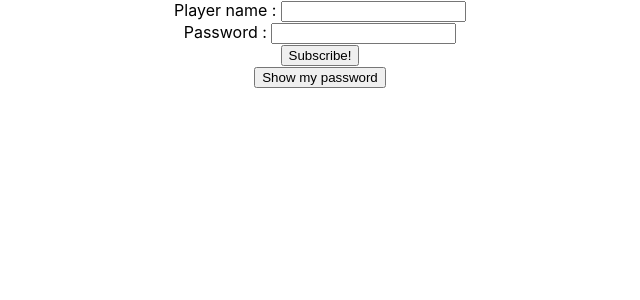
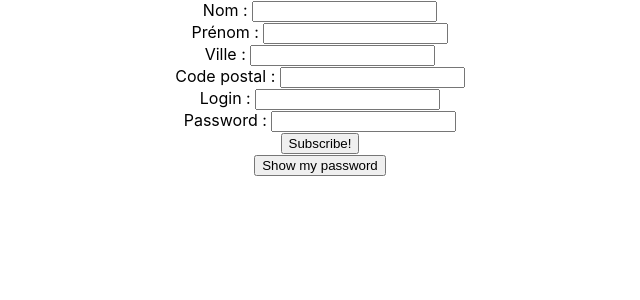
Before and after one commit to jbb-dev/demo-react, a React (Create React App) app: page / in a window 1280 px wide. Shown: the top 300 px of the page, without its empty margins (320-960 px from the left). Built offline with nearby package versions, Linux system fonts and the light colour scheme.

Commit message:
add new form fields

```diff
--- a/src/components/Form.jsx
+++ b/src/components/Form.jsx
@@ -3,15 +3,19 @@ import { INPUT_TYPE } from '../commun/inputType';
 
 const Form = () => {
 
-    const [playerName, setPlayerName] = useState('');
+    const [name, setName] = useState('');
+    const [firstname, setFirstname] = useState('');
+    const [city, setCity] = useState('');
+    const [postalCode, setPostalCode] = useState('');
+    const [email, setEmail] = useState('');
+
     const [password, setPassword] = useState('');
-    // const [inputType, setInputType] = useState(INPUT_TYPE.PASSWORD);
     const [isPasswordType, setIsPasswordType] = useState(true);
 
 
     const handleName = (event) => {
         const value = event.target.value;
-        setPlayerName(value);
+        setName(value);
     };
 
     const handlePassword = (event) => {
@@ -19,22 +23,30 @@ const Form = () => {
         setPassword(value);
     };
 
+    const handleFirstname = (event) => {
+        const value = event.target.value;
+        setFirstname(value);
+    };
+
+    const handleCity = (event) => {
+        const value = event.target.value;
+        setCity(value);
+    };
+
+    const handlePostalCode = (event) => {
+        const value = event.target.value;
+        setPostalCode(value);
+    };
+
+    const handleEmail = (event) => {
+        const value = event.target.value;
+        setEmail(value);
+    };
+
     const register = (e) => {
         e.preventDefault();
         console.log('submit');
     };
-
-    // Méthode un bourrine
-    // const showMyPassword = () => {
-    //     if (inputType === INPUT_TYPE.PASSWORD)
-    //     {
-    //         setInputType(INPUT_TYPE.TEXT);
-    //     }
-    //     else
-    //     {
-    //         setInputType(INPUT_TYPE.PASSWORD);
-    //     }
-    // };
 
     const handleMyPassword = () => setIsPasswordType(!isPasswordType);
 
@@ -42,11 +54,43 @@ const Form = () => {
         <div>
             <form action="" onSubmit={register}>
                 <div>
-                    <label>Player name : </label>
+                    <label>Nom : </label>
                     <input
                         type='text'
-                        value={playerName}
+                        value={name}
                         onChange={event => handleName(event)}
+                    />
+                </div>
+                <div>
+                    <label>Prénom : </label>
+                    <input
+                        type='text'
+                        value={firstname}
+                        onChange={event => handleFirstname(event)}
+                    />
+                </div>
+                <div>
+                    <label>Ville : </label>
+                    <input
+                        type='text'
+                        value={city}
+                        onChange={event => handleCity(event)}
+                    />
+                </div>
+                <div>
+                    <label>Code postal : </label>
+                    <input
+                        type='text'
+                        value={postalCode}
+                        onChange={event => handlePostalCode(event)}
+                    />
+                </div>
+                <div>
+                    <label>Login : </label>
+                    <input
+                        type='text'
+                        value={email}
+                        onChange={event => handleEmail(event)}
                     />
                 </div>
                 <div>
```
